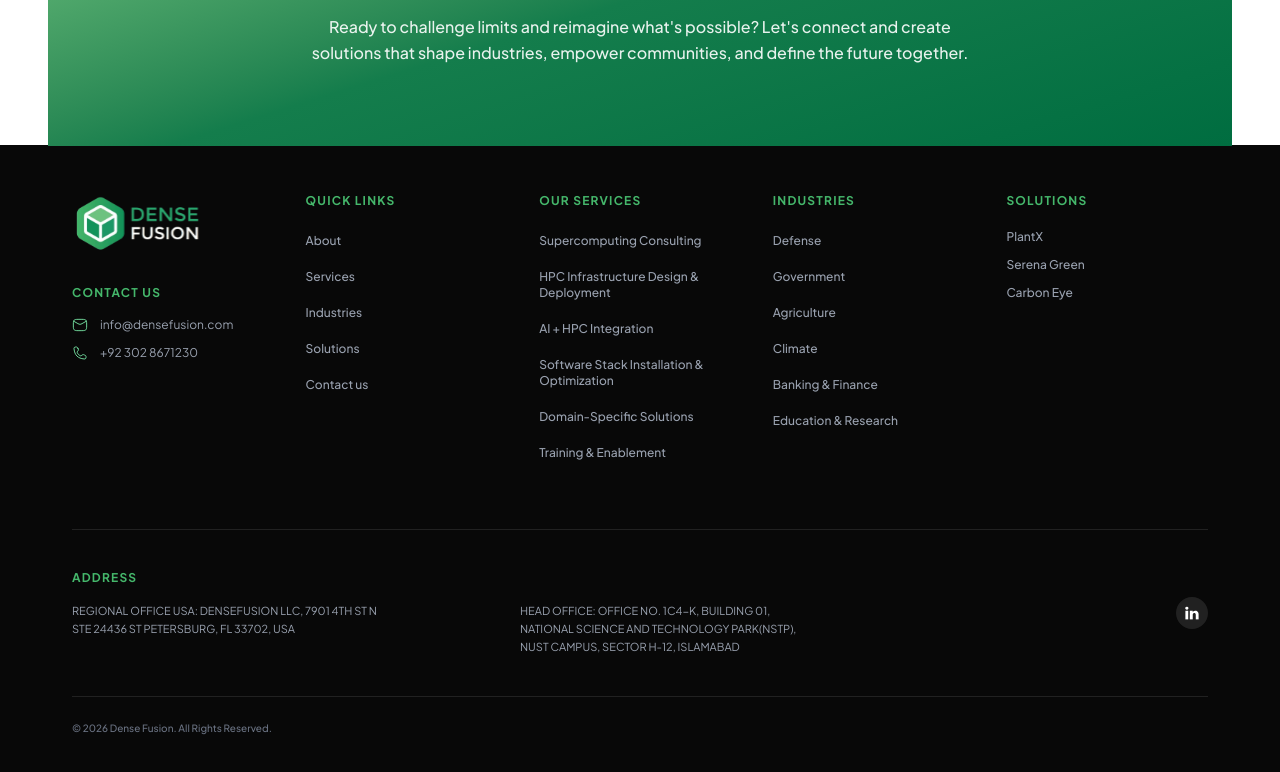
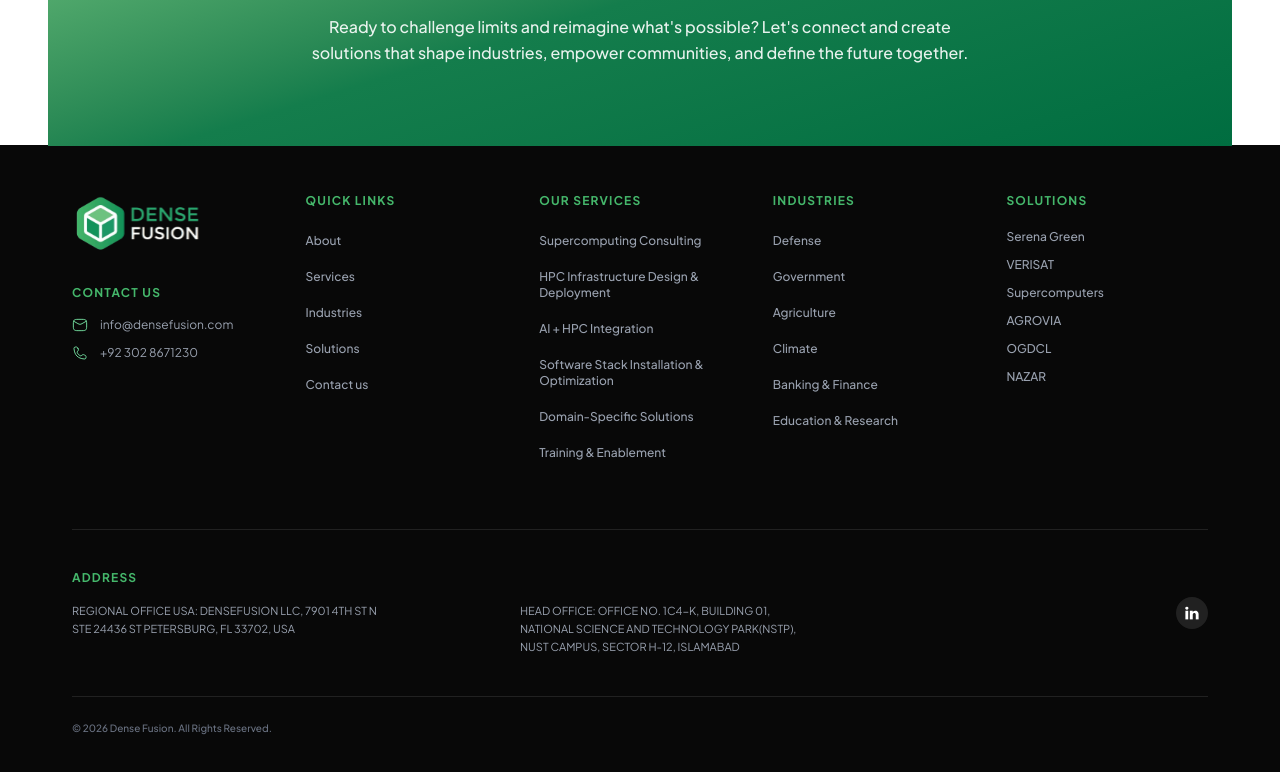
Before and after one commit to fhd-fsl/Dense-fusion-website-demo, a Next.js app: page / in a window 1280 px wide. Shown: the part 5406-6178 px from the top of the page. Built offline with nearby package versions, Linux system fonts and the light colour scheme.

Commit message:
Update footer with links to the 6 solutions

```diff
--- a/src/components/Footer.tsx
+++ b/src/components/Footer.tsx
@@ -102,9 +102,12 @@
               {/* Solutions */}
               <div className="flex flex-col gap-3">
                 <h4 className="text-[#45b76b] font-bold text-xs uppercase tracking-widest mb-2">Solutions</h4>
-                <Link href="/solutions/plantx" className="text-gray-400 hover:text-white transition-colors text-xs font-medium">PlantX</Link>
                 <Link href="/solutions/serenagreen" className="text-gray-400 hover:text-white transition-colors text-xs font-medium">Serena Green</Link>
-                <Link href="/solutions/carboneye" className="text-gray-400 hover:text-white transition-colors text-xs font-medium">Carbon Eye</Link>
+                <Link href="/solutions/verisat" className="text-gray-400 hover:text-white transition-colors text-xs font-medium">VERISAT</Link>
+                <Link href="/solutions/supercomputers" className="text-gray-400 hover:text-white transition-colors text-xs font-medium">Supercomputers</Link>
+                <Link href="/solutions/agrovia" className="text-gray-400 hover:text-white transition-colors text-xs font-medium">AGROVIA</Link>
+                <Link href="/solutions/ogdcl" className="text-gray-400 hover:text-white transition-colors text-xs font-medium">OGDCL</Link>
+                <Link href="/solutions/nazar" className="text-gray-400 hover:text-white transition-colors text-xs font-medium">NAZAR</Link>
               </div>
             </div>
 
```
